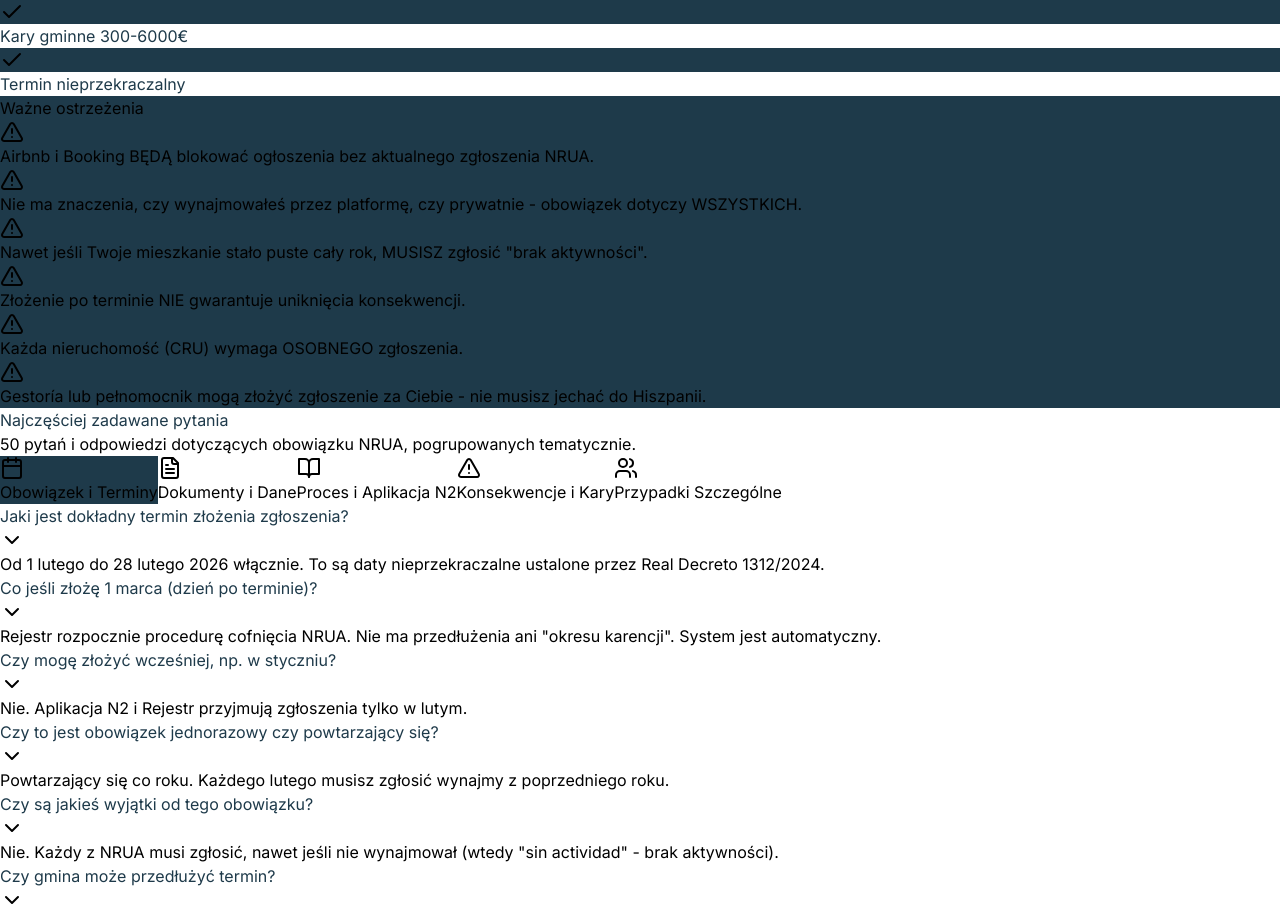
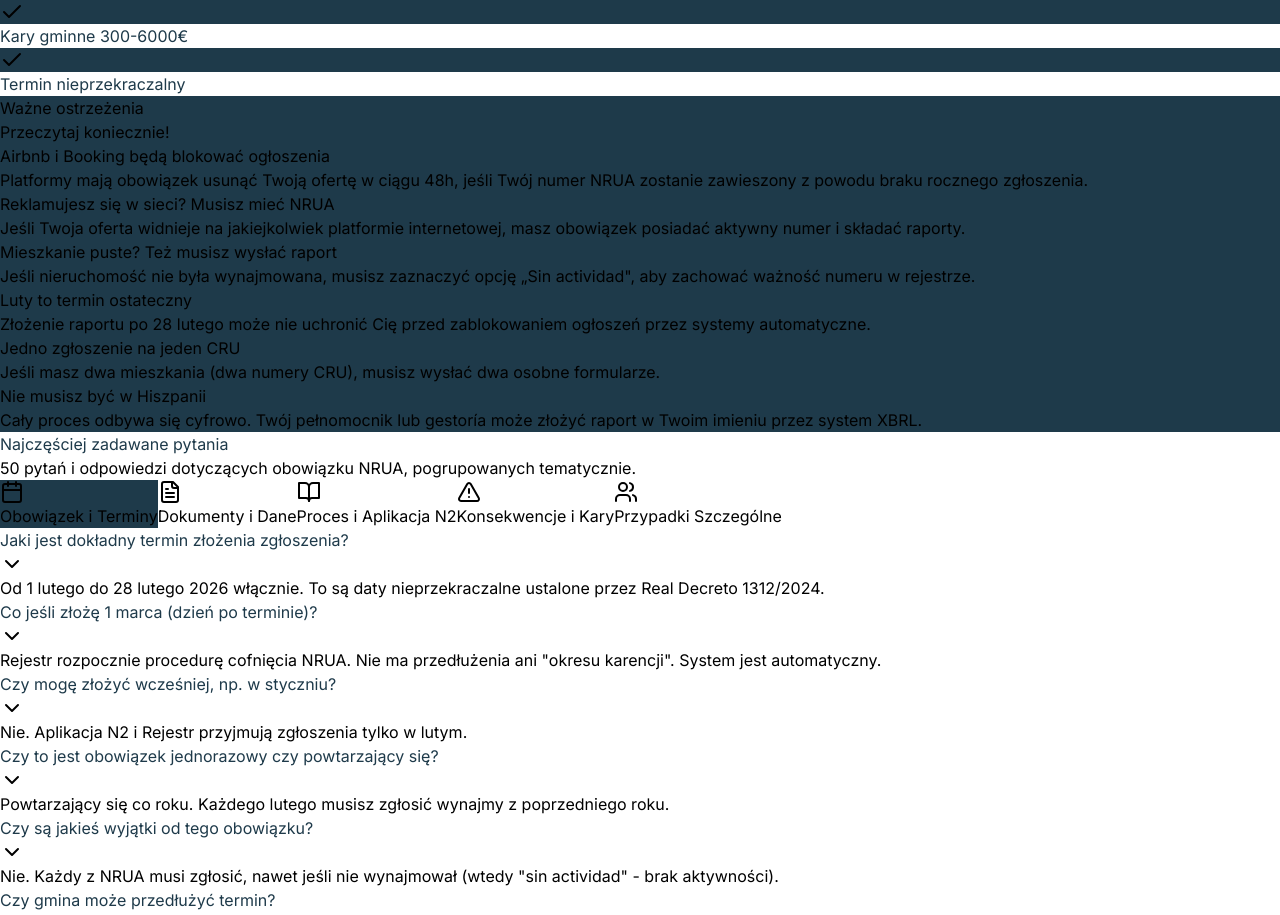
Before and after one commit to RENDIASRURIas/nruaHiszpania, a React (Vite) app: page / in a window 1280 px wide. Shown: the part 4442-5357 px from the top of the page. Built offline with nearby package versions, Linux system fonts and the light colour scheme.

Commit message:
Update Ważne ostrzeżenia section with detailed warnings in card layout without icons
Co-Authored-By: polskagrupa1@outlook.es <2210070540024@student.unbrah.ac.id>

```diff
--- a/src/App.tsx
+++ b/src/App.tsx
@@ -605,21 +605,22 @@ function App() {
       <section className="bg-brand relative overflow-hidden">
         <div className="max-w-7xl mx-auto px-6 lg:px-8 py-20 sm:py-28">
           <FadeIn>
-            <h2 className="text-3xl sm:text-4xl font-bold text-white mb-8 tracking-tight">Ważne ostrzeżenia</h2>
+            <h2 className="text-3xl sm:text-4xl font-bold text-white mb-3 tracking-tight">Ważne ostrzeżenia</h2>
+            <p className="text-white/60 mb-10 text-lg">Przeczytaj koniecznie!</p>
           </FadeIn>
           <div className="grid sm:grid-cols-2 lg:grid-cols-3 gap-6">
             {[
-              'Airbnb i Booking BĘDĄ blokować ogłoszenia bez aktualnego zgłoszenia NRUA.',
-              'Nie ma znaczenia, czy wynajmowałeś przez platformę, czy prywatnie - obowiązek dotyczy WSZYSTKICH.',
-              'Nawet jeśli Twoje mieszkanie stało puste cały rok, MUSISZ zgłosić "brak aktywności".',
-              'Złożenie po terminie NIE gwarantuje uniknięcia konsekwencji.',
-              'Każda nieruchomość (CRU) wymaga OSOBNEGO zgłoszenia.',
-              'Gestoría lub pełnomocnik mogą złożyć zgłoszenie za Ciebie - nie musisz jechać do Hiszpanii.',
+              { title: 'Airbnb i Booking będą blokować ogłoszenia', desc: 'Platformy mają obowiązek usunąć Twoją ofertę w ciągu 48h, jeśli Twój numer NRUA zostanie zawieszony z powodu braku rocznego zgłoszenia.' },
+              { title: 'Reklamujesz się w sieci? Musisz mieć NRUA', desc: 'Jeśli Twoja oferta widnieje na jakiejkolwiek platformie internetowej, masz obowiązek posiadać aktywny numer i składać raporty.' },
+              { title: 'Mieszkanie puste? Też musisz wysłać raport', desc: 'Jeśli nieruchomość nie była wynajmowana, musisz zaznaczyć opcję „Sin actividad", aby zachować ważność numeru w rejestrze.' },
+              { title: 'Luty to termin ostateczny', desc: 'Złożenie raportu po 28 lutego może nie uchronić Cię przed zablokowaniem ogłoszeń przez systemy automatyczne.' },
+              { title: 'Jedno zgłoszenie na jeden CRU', desc: 'Jeśli masz dwa mieszkania (dwa numery CRU), musisz wysłać dwa osobne formularze.' },
+              { title: 'Nie musisz być w Hiszpanii', desc: 'Cały proces odbywa się cyfrowo. Twój pełnomocnik lub gestoría może złożyć raport w Twoim imieniu przez system XBRL.' },
             ].map((warning, i) => (
               <FadeIn key={i} delay={i * 80}>
-                <div className="flex items-start gap-3">
-                  <AlertTriangle className="w-5 h-5 text-amber-400 mt-1 flex-shrink-0" />
-                  <p className="text-white/80 text-base leading-relaxed">{warning}</p>
+                <div className="bg-white/10 rounded-lg p-6">
+                  <h3 className="text-white font-bold mb-2">{warning.title}</h3>
+                  <p className="text-white/70 text-sm leading-relaxed">{warning.desc}</p>
                 </div>
               </FadeIn>
             ))}
```
